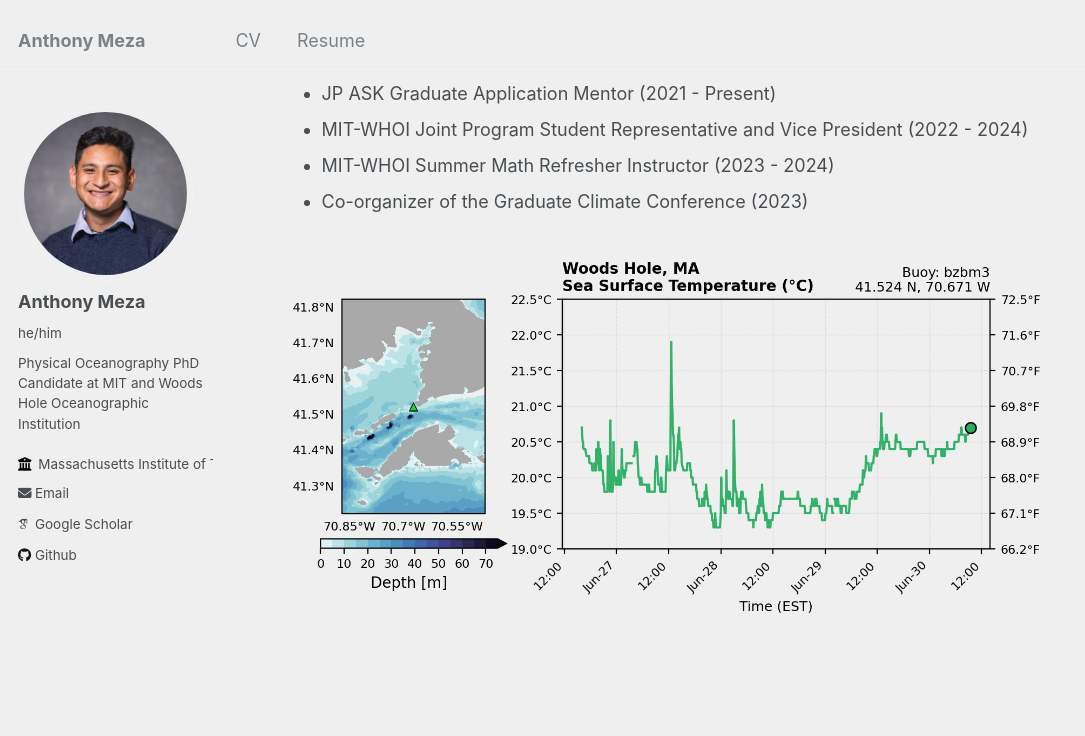
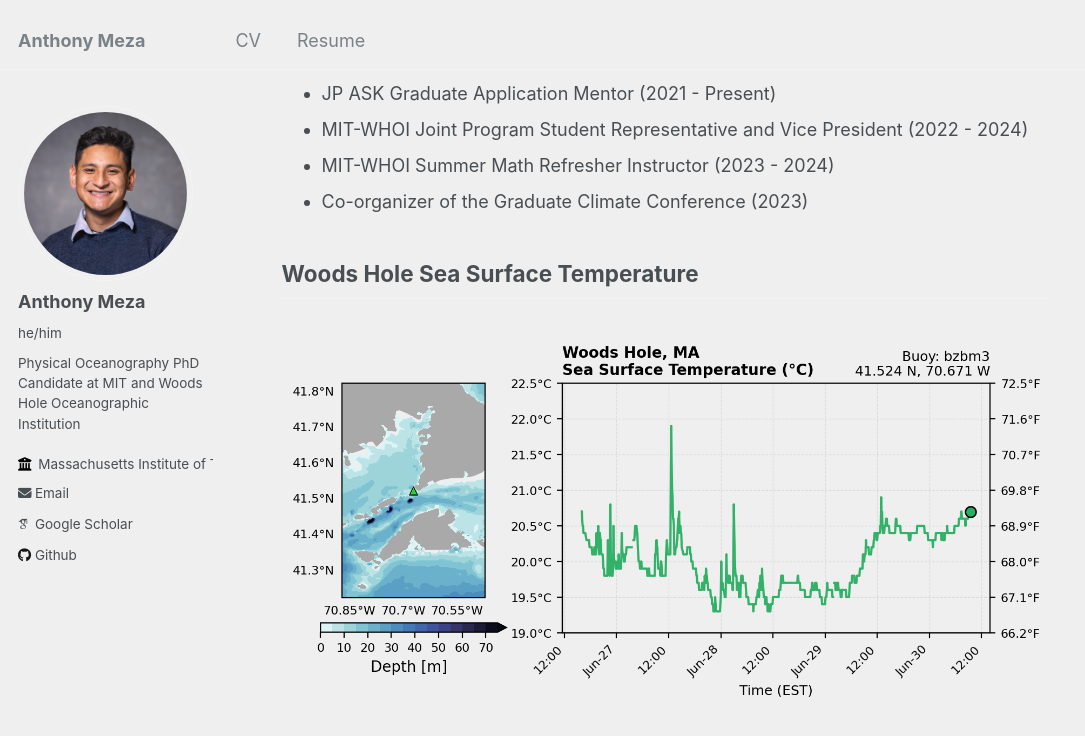
Before and after one commit to anthony-meza/anthony-meza.github.io, a Jekyll site: the page built from _pages/about.md, in a window 1280 px wide and 900 px high, scrolled down 804 px. Shown: the top 736 px of the window, without its empty margins (0-1085 px from the left). Built offline with Jekyll 4.4.1, drawn with Linux system fonts in a browser that asks for light colours; some web fonts are replaced.

Commit message:
Update about.md

```diff
--- a/_pages/about.md
+++ b/_pages/about.md
@@ -27,4 +27,5 @@ Almost all of the code I write for my work ends up [on my GitHub](https://github
   - MIT-WHOI Summer Math Refresher Instructor (2023 - 2024)
   - Co-organizer of the Graduate Climate Conference (2023)
 
+## Woods Hole Sea Surface Temperature
 ![Latest Sea Surface Temperature at Woods Hole](/images/temperature_plot.png){: style="display: block; margin: 2em auto; max-width: 100%; border-radius: 8px;" }
```
